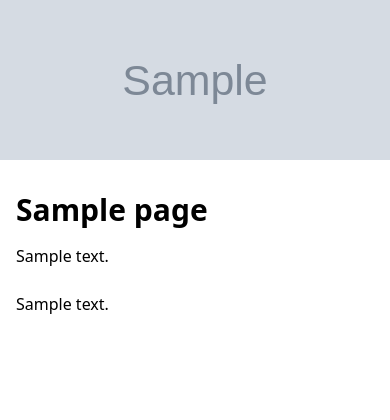
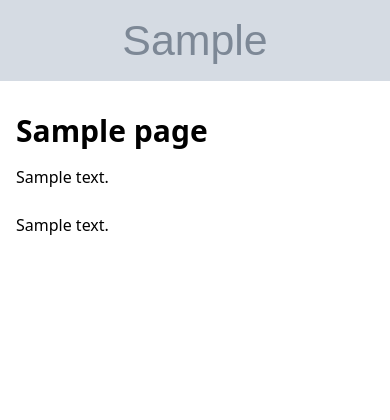
Before and after one commit to Truqui/truqui-center, a Django app: a page that uses src/interface/web/templates/page/page_detail.html in a window 390 px wide. Shown: the part 49-469 px from the top of the page. Run offline with Django 5.2, Linux system fonts and the light colour scheme; tables that the repository leaves empty hold one stand-in row (values such as "Sample post"); grey boxes marked "Sample" are stand-in pictures; some libraries are stand-ins or nearby versions.

Commit message:
fix: use proportional aspect ratio for page banner
Prior this change, the page banner used fixed height breakpoints
(h-40 up to h-[400px]), which did not scale proportionally with the
viewport width and required multiple arbitrary size steps.

This change replaces the breakpoint heights with aspect-[24/5]
(matching the original 1920×400 ratio) so the banner scales naturally
at any screen width. min-h-16 prevents it from becoming too thin on
very narrow screens.

Assistant-model: Claude Sonnet 4.6

```diff
--- a/src/interface/web/templates/page/page_detail.html
+++ b/src/interface/web/templates/page/page_detail.html
@@ -2,7 +2,7 @@
 
 {% block banner %}
 {% if page.banner %}
-<div class="w-full overflow-hidden h-40 sm:h-52 md:h-64 lg:h-[400px]">
+<div class="w-full overflow-hidden aspect-[24/5] min-h-16">
     <img src="{{ page.banner.url }}" alt="{{ page.title }}"
          class="w-full h-full object-cover">
 </div>
```
